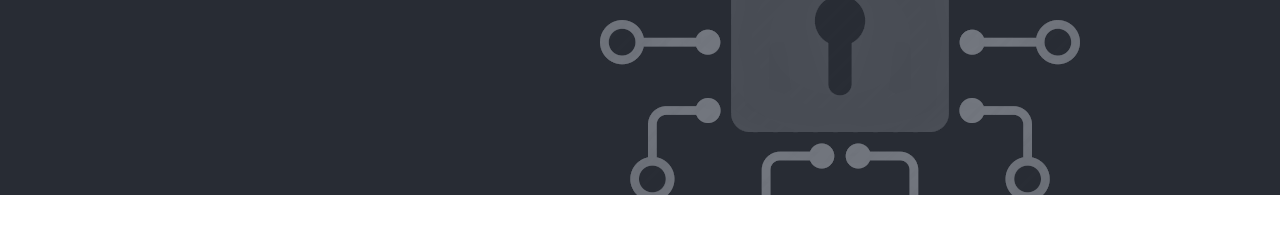
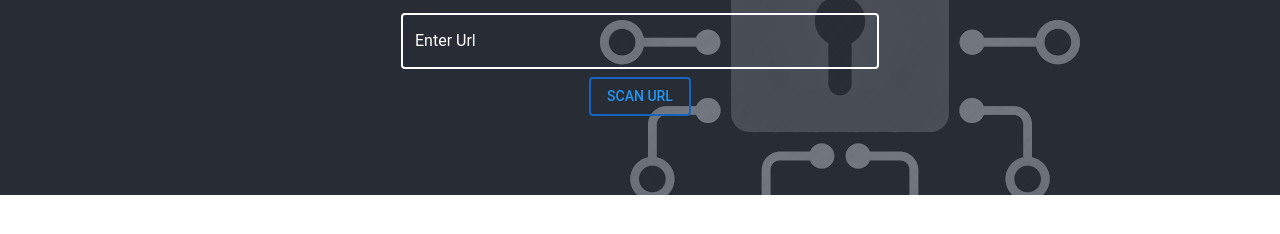
Before and after one commit to KevinMarioGerard/M_U_D, a React app in the folder herokuServer/: page / in a window 1280 px wide. Shown: the part 270-504 px from the top of the page. Built offline with nearby package versions, Linux system fonts and the light colour scheme.

Commit message:
Stable template

```diff
--- a/herokuServer/commands.txt
+++ b/herokuServer/commands.txt
@@ -9,3 +9,6 @@ heroku create
 heroku container:push web --app <app_name>
 heroku container:release web
 heroku open
+heroku container:push web -a glacial-ridge-51682
+heroku container:release web -a glacial-ridge-51682
+heroku logs -a glacial-ridge-51682 --tail
--- a/herokuServer/package.json
+++ b/herokuServer/package.json
@@ -33,6 +33,7 @@
         "webpack-dev-server": "^3.2.1"
     },
     "dependencies": {
+        "@material-ui/core": "^3.9.2",
         "react": "^16.8.3",
         "react-dom": "^16.8.3"
     }
--- a/herokuServer/public/index.html
+++ b/herokuServer/public/index.html
@@ -8,6 +8,7 @@
     <link rel="icon" href="static/img/logo.png" type="image/x-icon" />
     <link rel="shortcut icon" href="static/img/logo.png">
     <link href="https://fonts.googleapis.com/css?family=Bree+Serif|Exo" rel="stylesheet">
+    <script src="https://ajax.googleapis.com/ajax/libs/jquery/3.3.1/jquery.min.js"></script>
     <title>M.U.D.</title>
   </head>
   <body>
--- /dev/null
+++ b/herokuServer/src/components/ScanButton/ScanButton.js
@@ -0,0 +1,18 @@
+import React, { Component } from 'react';
+import Button from '@material-ui/core/Button';
+
+class ScanButton extends Component {
+    render() {
+        return (
+            <Button variant="outlined"
+                color="primary"
+                onClick = {this.props.onClickHandler}
+                style={{color: "#2196f3", border: "2px solid #1565c0"}}
+            >
+            Scan Url
+            </Button>
+        );
+    }
+}
+
+export default ScanButton;
--- a/herokuServer/src/components/TitlePanel/TitlePanel.js
+++ b/herokuServer/src/components/TitlePanel/TitlePanel.js
@@ -1,5 +1,6 @@
 import './TitlePanel.css';
 import React, { Component } from 'react';
+import UrlElement from '../../containers/UrlElement/UrlElement';
 
 class TitlePanel extends Component {
     render() {
@@ -7,6 +8,7 @@ class TitlePanel extends Component {
             <div className="titlePanel">
                <div className="title">Malicious URL Detector</div>
                <div className="description">A chrome extension for scanning hyperlinks in webpages</div>
+               <UrlElement />
             </div>
         );
     }
--- /dev/null
+++ b/herokuServer/src/components/UrlTextElement/UrlTextElement.css
@@ -0,0 +1,13 @@
+.urlSearchBox fieldset {
+    border-color: white !important;
+    border-width: 2px;
+}
+
+.urlSearchBox label {
+    color: white !important;
+}
+
+.urlSearchBox input {
+    color: white;
+    width: 450px;
+}
--- /dev/null
+++ b/herokuServer/src/components/UrlTextElement/UrlTextElement.js
@@ -0,0 +1,20 @@
+import React, { Component } from 'react';
+import TextField from '@material-ui/core/TextField';
+import './UrlTextElement.css';
+
+class UrlTextElement extends Component {
+    render() {
+        return (
+            <TextField
+                id="outlined-search"
+                label="Enter Url"
+                type="search"
+                className="urlSearchBox"
+                margin="normal"
+                variant="outlined"
+            />
+        );
+    }
+}
+
+export default UrlTextElement;
--- /dev/null
+++ b/herokuServer/src/containers/UrlElement/UrlElement.js
@@ -0,0 +1,32 @@
+import React, { Component } from 'react';
+import UrlTextElement from '../../components/UrlTextElement/UrlTextElement';
+import ScanButton from '../../components/ScanButton/ScanButton';
+
+class UrlElement extends Component {
+    onClick() {
+        console.log("click");
+        $.ajax(
+            {
+                url: "http://localhost:5000/todo/api/v1/url",
+                type: "POST",
+                contentType: 'application/json;charset=UTF-8',
+                data: {
+                    "url": "www.funad.co.kr:80/dynamic/adv/sb/searchnqpopu.html"
+                },
+                success: function(result){
+                    console.log(result);
+          }});
+    }
+
+    render() {
+    return (
+        <div className="searchElement">
+            <UrlTextElement />
+            <br></br>
+            <ScanButton onClickHandler = {this.onClick}/>
+        </div>
+    );
+    }
+}
+
+export default UrlElement;
```
Also changed, not shown: 3 other files.
